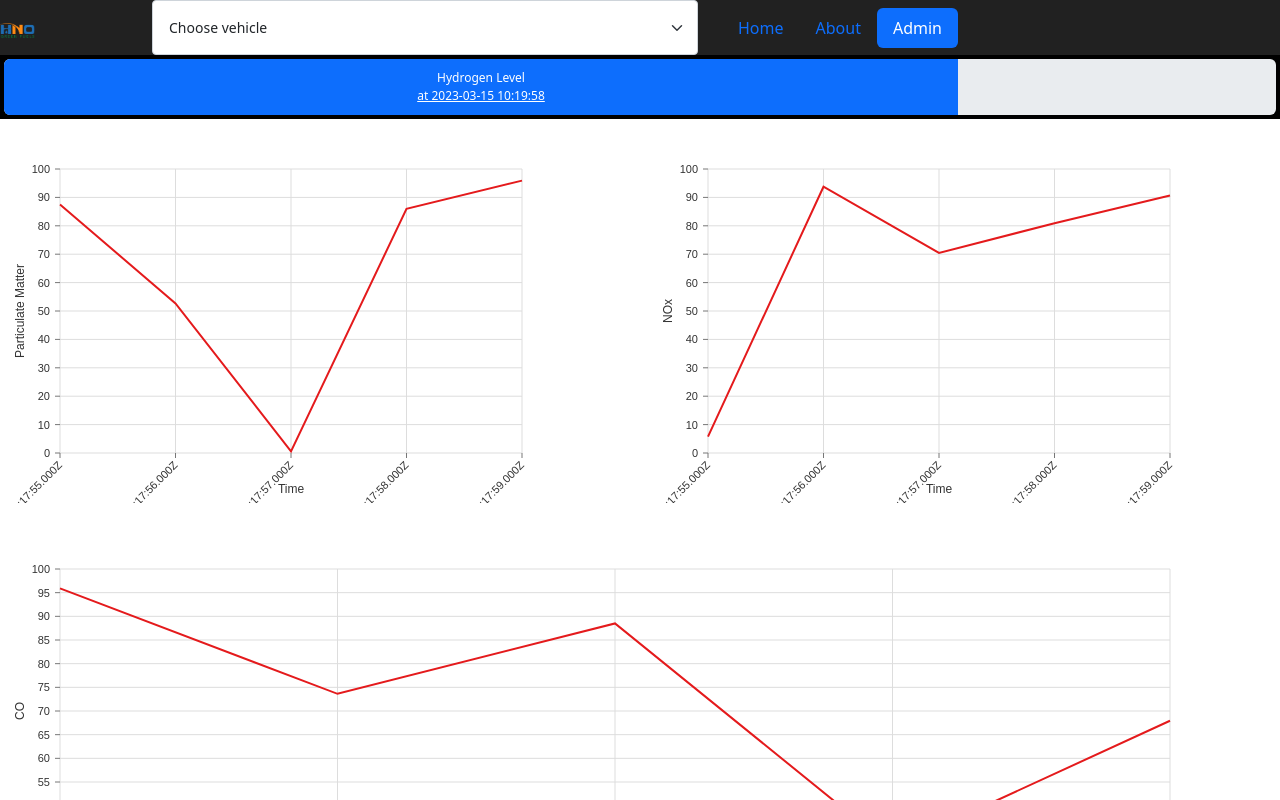
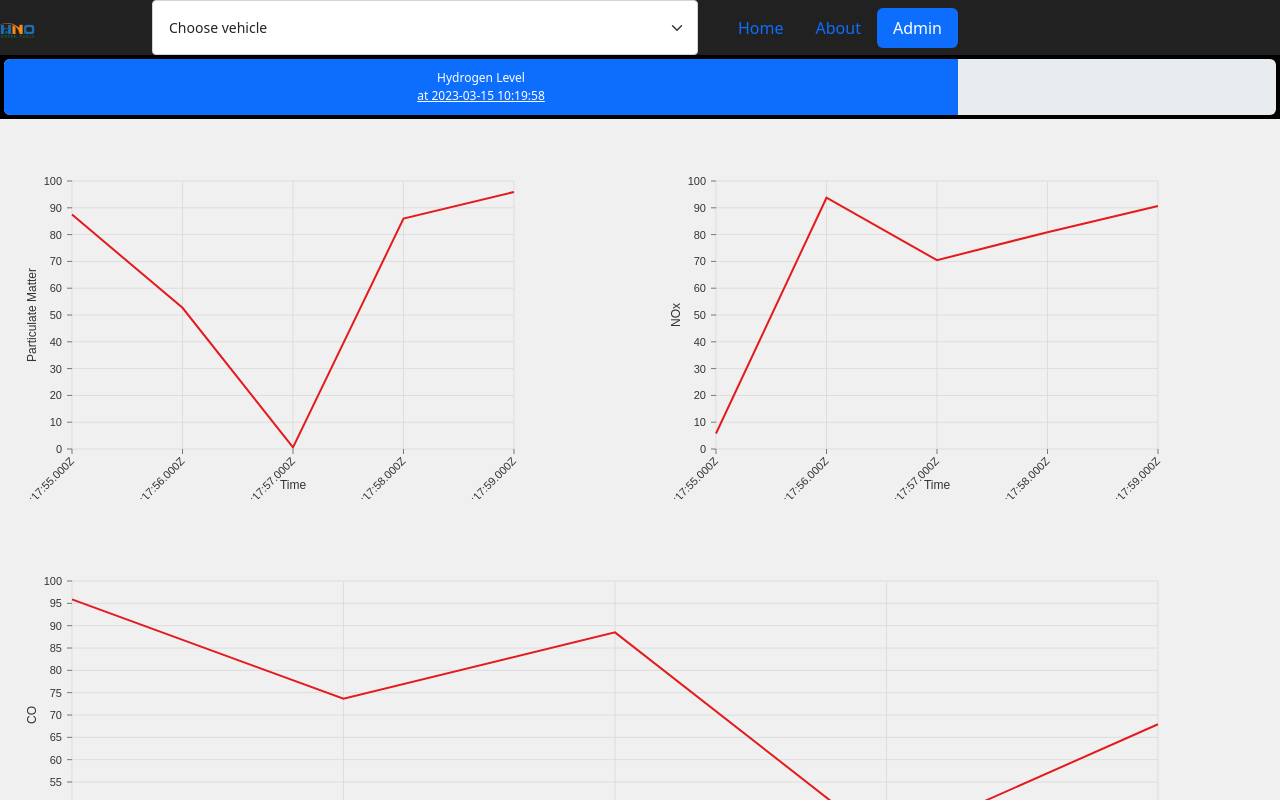
Before and after one commit to HNOI-Senior-Design-Performance-Tool/GUI, a React (Create React App) app: page /admin in a window 1280 px wide. Shown: the top 800 px of the page. Built offline with nearby package versions, Linux system fonts and the light colour scheme.

Commit message:
Created LiveData Context

```diff
--- a/src/pages/Dashoard.js
+++ b/src/pages/Dashoard.js
@@ -3,38 +3,36 @@ import LiveLineChart from "../elements/LiveLineChart";
 import Grid from "@mui/material/Unstable_Grid2";
 
 
+
 const Dashboard = () => {
 
+  const gridStyle = {
+    backgroundColor: "#f0f0f0", // Set your desired background color here
+    color: "#f0f0f0",
+    padding: "16px", // Add padding as needed
+    height: 400,
+  };
 
 
   return (
-    <Grid container spacing={2}>
-
-      <Grid xs={6} style={{ height: 400 }}>
+    <div>
+      <Grid container spacing={1} style={{ backgroundColor: "#f0f0f0" }}>
+        <Grid xs={6} style={gridStyle}>
           <LiveLineChart
-          color="hsl(304, 70%, 50%)"
             botAxisLabel="Time"
             leftAxisLabel="Particulate Matter"
           />
         </Grid>
 
-      <Grid xs={6} style={{ height: 400 }}>
-        <LiveLineChart
-          color="hsl(239, 70%, 50%)"
-          botAxisLabel="Time"
-          leftAxisLabel="NOx"
-        />
+        <Grid xs={6} style={gridStyle}>
+          <LiveLineChart botAxisLabel="Time" leftAxisLabel="NOx" />
         </Grid>
 
-      <Grid xs={12} style={{ height: 400 }}>
-        <LiveLineChart
-          color="hsl(142, 70%, 50%)"
-          botAxisLabel="Time"
-          leftAxisLabel="CO"
-        />
+        <Grid xs={12} style={gridStyle}>
+          <LiveLineChart botAxisLabel="Time" leftAxisLabel="CO" />
         </Grid>
-
       </Grid>
+    </div>
   );
 };
 
```
Also changed, not shown: src/context/LiveData.js (added, +27 -0 lines), 1 other file (tests, documents, lock files or other folders). Lines whose indentation alone changed are shown as unchanged.
